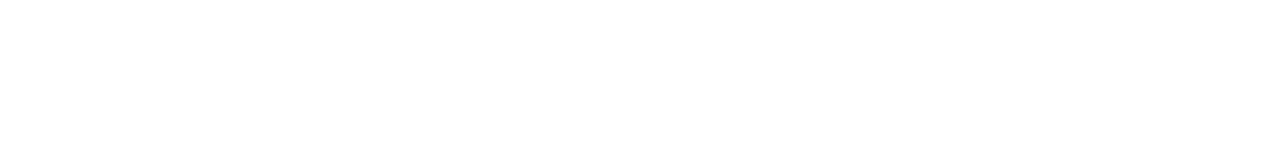
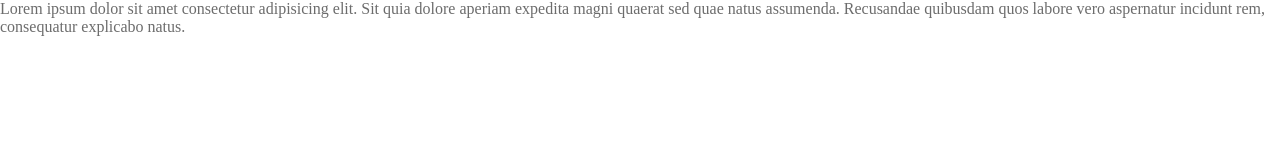
Before and after one commit to danilogonzales/projeto-travel, a plain HTML site: page index.html in a window 1280 px wide. Drawn offline with Linux system fonts and the light colour scheme.

Commit message:
initial style guide

```diff
--- a/Styles/global.css
+++ b/Styles/global.css
@@ -3,3 +3,23 @@
   padding: 0;
   box-sizing: border-box;
 }
+
+  :root {
+  /* Produto */
+  --brand-color: #EF5F4C;
+
+  /* Shape */
+  --background-color: #FFFFFF;
+  --surface-color: #F5F5F5;
+  --skeleton-color: #D9D9D9;
+  --shape-transparency: #ffffff8f;
+
+  /* Text */
+  --text-color-primary: #313131;
+  --text-color-secondary: #6C6C6C;
+}
+
+body {
+  color: var(--text-color-secondary);
+  background-color: var(--background-color);
+  }
--- a/index.html
+++ b/index.html
@@ -7,6 +7,8 @@
   <link rel="stylesheet" href="Styles/index.css">
 </head>
 <body>
-
+  <p>
+    Lorem ipsum dolor sit amet consectetur adipisicing elit. Sit quia dolore aperiam expedita magni quaerat sed quae natus assumenda. Recusandae quibusdam quos labore vero aspernatur incidunt rem, consequatur explicabo natus.
+  </p>
 </body>
 </html>
```
Also changed, not shown: assets/AirplaneTilt.svg (added), assets/Image 01.png (added), assets/Image 02.png (added), assets/Image 03.png (added), assets/Image 04.png (added), assets/Image 05.png (added), assets/Image 06.png (added), assets/Image 07.png (added), assets/Image 08.png (added), assets/Image 09.png (added), assets/Image 10.png (added), assets/Image 11.png (added), assets/Image.svg (added), assets/Logo.svg (added), 2 more files, 1 other file.
